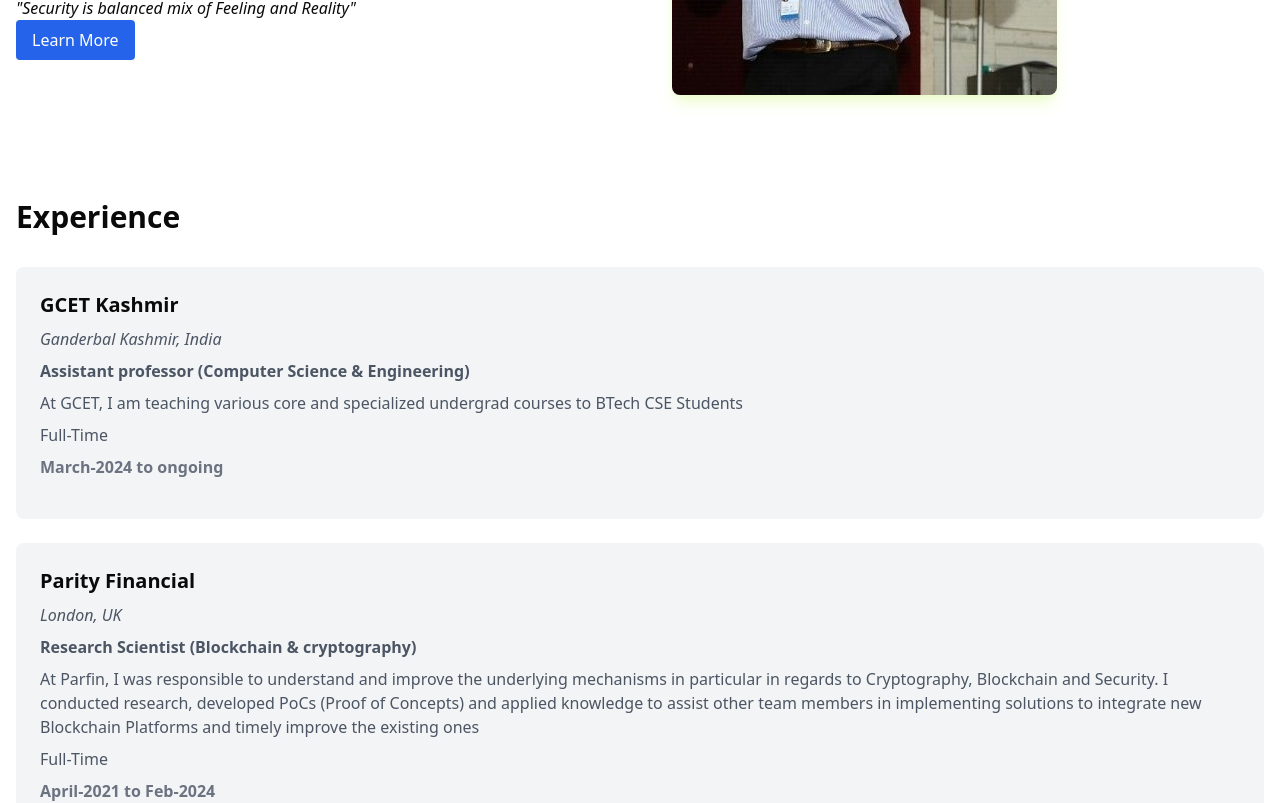
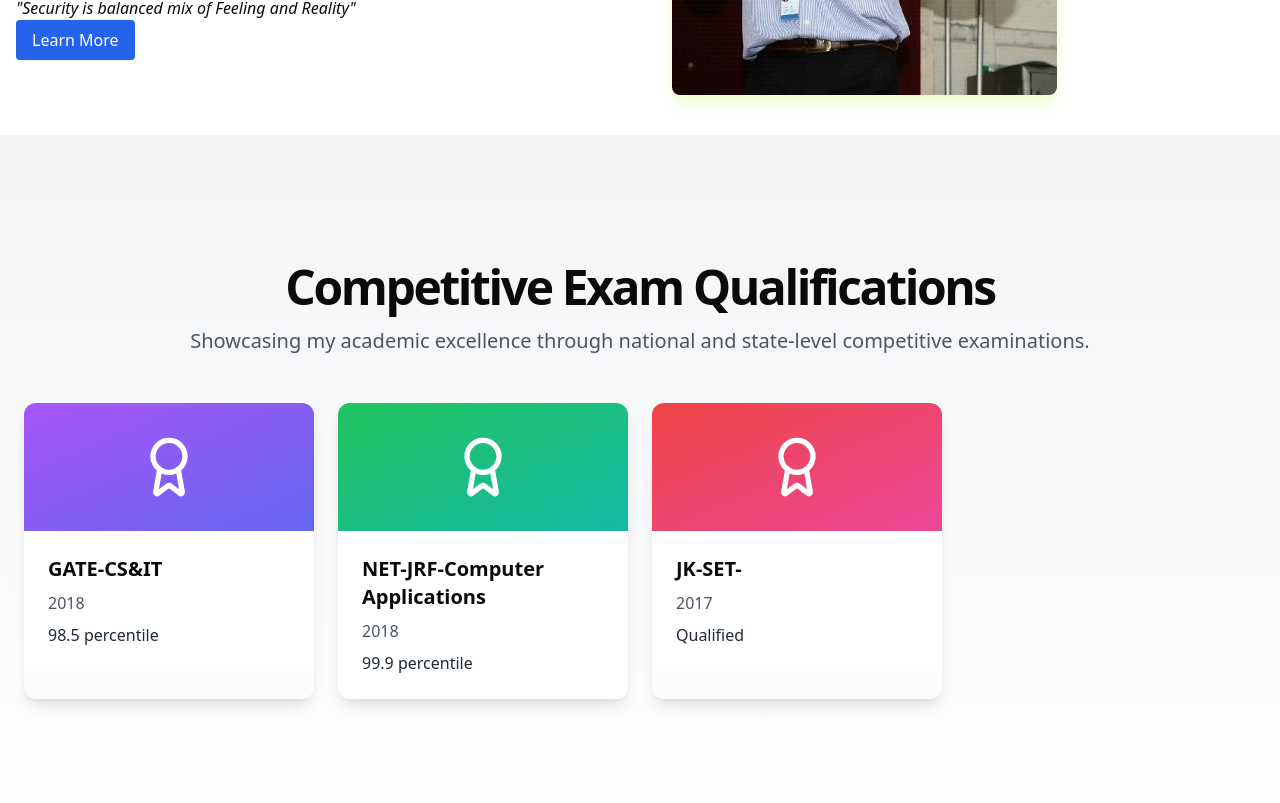
Before and after one commit to AUQIB92/personal_portfolio, a Next.js app: page / in a window 1280 px wide. Shown: the part 560-1363 px from the top of the page. Built offline with nearby package versions, Linux system fonts and the light colour scheme.

Commit message:
Added Exams Qualified  Section

```diff
--- /dev/null
+++ b/components/ExamQualifications.jsx
@@ -0,0 +1,46 @@
+import React from 'react'
+import { Award } from 'lucide-react'
+
+export default function ExamQualifications() {
+  const qualifications = [
+    { name: "GATE",subject:"CS&IT", year: "2018", score: "98.5 percentile", color: "from-purple-500 to-indigo-500" },
+    { name: "NET-JRF", subject:"Computer Applications", year: "2018", score: "99.9 percentile",rankscore: "AIR 31", color: "from-green-500 to-teal-500" },
+    { name: "JK-SET", year: "2017", score: "Qualified", color: "from-red-500 to-pink-500" },
+
+  ]
+
+  return (
+    <section className="w-full py-12 md:py-24 lg:py-32 bg-gradient-to-b from-gray-100 to-white">
+      <div className="container mx-auto px-4 md:px-6">
+        <div className="text-center mb-12">
+          <h2 className="text-3xl font-bold tracking-tighter sm:text-5xl mb-4">
+            Competitive Exam Qualifications
+          </h2>
+          <p className="max-w-[900px] mx-auto text-gray-600 md:text-xl">
+            Showcasing my academic excellence through national and state-level competitive examinations.
+          </p>
+        </div>
+        <div className="grid gap-6 sm:grid-cols-2 lg:grid-cols-4">
+          {qualifications.map((qual, index) => (
+            <div
+              key={index}
+              className={`rounded-xl shadow-lg overflow-hidden transform transition-all hover:scale-105 hover:shadow-xl`}
+            >
+              <div className={`h-32 bg-gradient-to-br ${qual.color}`}>
+                <div className="flex items-center justify-center h-full">
+                  <Award className="h-16 w-16 text-white" />
+                </div>
+              </div>
+              <div className="p-6 bg-white">
+                <h3 className="text-xl font-semibold mb-2">{qual.name}-{qual.subject}</h3>
+
+                <p className="text-gray-600 mb-2">{qual.year}</p>
+                <p className="text-gray-800 font-medium">{qual.score}</p>
+              </div>
+            </div>
+          ))}
+        </div>
+      </div>
+    </section>
+  )
+}
--- a/components/ProfessorLandingPage.js
+++ b/components/ProfessorLandingPage.js
@@ -8,6 +8,7 @@ import CentralOrb from './CentralOrb';
 import OrbitingIcons from './OrbitingIcons';
 import Navbar3D from './Navbar3D';
 import CoursesSection from './CourseSection';
+import ExamQualifications from './ExamQualifications';
 const ProfessorLandingPage = () => {
   const [name, setName] = useState('');
   const [email, setEmail] = useState('');
@@ -129,6 +130,8 @@ const toggleMenu = () => {
           </div>
         </div>
       </section>
+      {/*Exam Qualification Section */}
+      <ExamQualifications />
 {/* Experience Section */}
 
 <section id="experience" className="py-16 bg-white">
```
